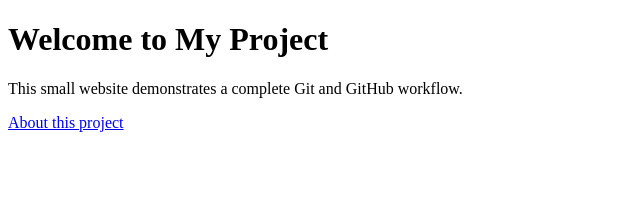
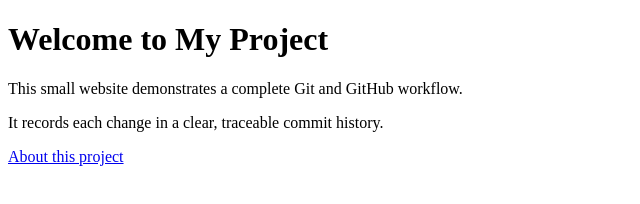
Before and after one commit to Shrivalkumar/software-assignment-2024eb02318, a plain HTML site: page index.html in a window 1280 px wide. Shown: the whole page, without its empty margins (0-640 px from the left). Drawn offline with Linux system fonts and the light colour scheme.

Commit message:
Expand homepage introduction

```diff
--- a/index.html
+++ b/index.html
@@ -11,6 +11,7 @@
   </header>
   <main>
     <p>This small website demonstrates a complete Git and GitHub workflow.</p>
+    <p>It records each change in a clear, traceable commit history.</p>
     <a href="about.html">About this project</a>
   </main>
 </body>
```
